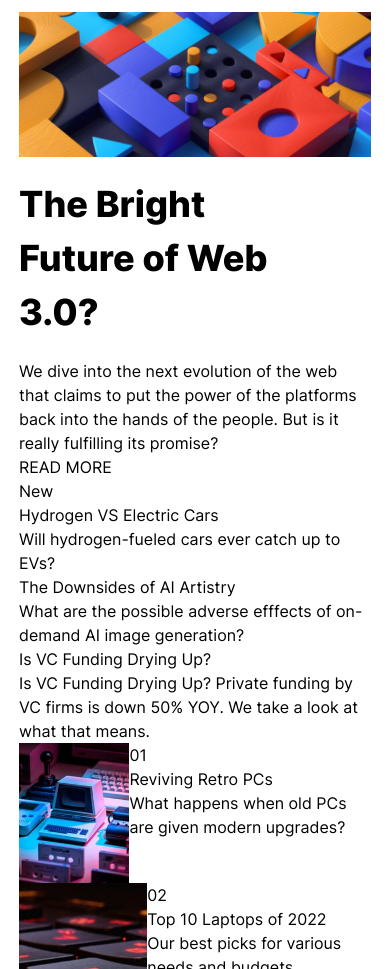
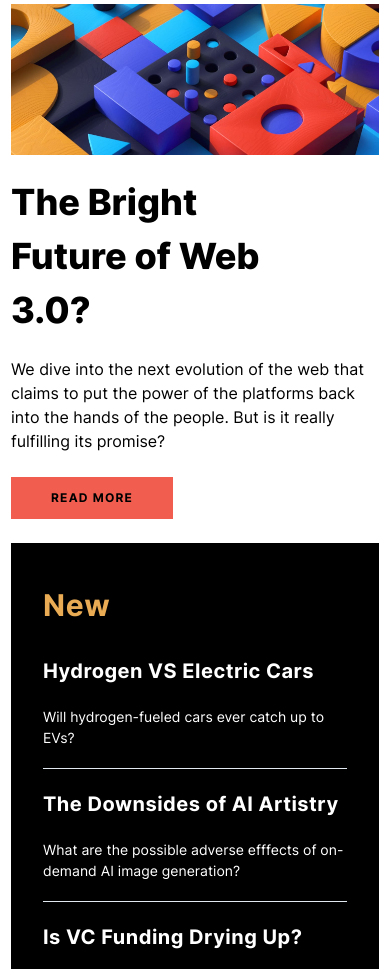
Before and after one commit to SimenHagen86/news-homepage-main, a website built with Vite: page index.html in a window 390 px wide. Shown: the part 84-1053 px from the top of the page. Built offline with nearby package versions, Linux system fonts and the light colour scheme.

Commit message:
done with mobile link section

```diff
--- a/index.html
+++ b/index.html
@@ -67,9 +67,9 @@
         </nav>
       </section>
     </header>
-    <main class="max-w-sm p-4 mx-auto sm:max-w-7xl">
+    <main class="max-w-sm p-2 mx-auto sm:max-w-7xl space-y-10">
       <section class="md:flex">
-        <div class="">
+        <div>
           <img
             class="object-cover h-80"
             src="assets/images/image-web-3-desktop.jpg"
@@ -87,27 +87,48 @@
                 the power of the platforms back into the hands of the people.
                 But is it really fulfilling its promise?
               </p>
-              <button>READ MORE</button>
+              <button
+                class="bg-Softred text-white/90 text-xs tracking-widest font-bold py-3 px-10 my-6"
+              >
+                READ MORE
+              </button>
             </div>
           </div>
         </div>
-        <div>
-          <h2>New</h2>
+        <div class="bg-black text-white p-4">
+          <div class="space-y-5 p-4">
+            <h2 class="text-3xl font-bold tracking-wide py-2 text-Softorange">
+              New
+            </h2>
             <h3>
-            <a href="#"> Hydrogen VS Electric Cars</a>
+              <a class="font-bold text-xl tracking-wide" href="#">
+                Hydrogen VS Electric Cars</a
+              >
             </h3>
-          <p>Will hydrogen-fueled cars ever catch up to EVs?</p>
-          <h3><a href="#">The Downsides of AI Artistry</a></h3>
-          <p>
+            <p class="text-Grayishblue/80 text-sm">
+              Will hydrogen-fueled cars ever catch up to EVs?
+            </p>
+            <hr class="border-Grayishblue/50" />
+            <h3>
+              <a class="font-bold text-xl tracking-wide" href="#"
+                >The Downsides of AI Artistry</a
+              >
+            </h3>
+            <p class="text-Grayishblue/80 text-sm">
               What are the possible adverse efffects of on-demand AI image
               generation?
             </p>
-
-          <h3><a href="#">Is VC Funding Drying Up?</a></h3>
-          <p>
+            <hr class="border-Grayishblue/50" />
+            <h3>
+              <a class="font-bold text-xl tracking-wide" href="#"
+                >Is VC Funding Drying Up?</a
+              >
+            </h3>
+            <p class="text-Grayishblue/80 text-sm">
               Is VC Funding Drying Up? Private funding by VC firms is down 50%
               YOY. We take a look at what that means.
             </p>
+          </div>
         </div>
       </section>
 
```
Lines whose indentation alone changed are shown as unchanged.
